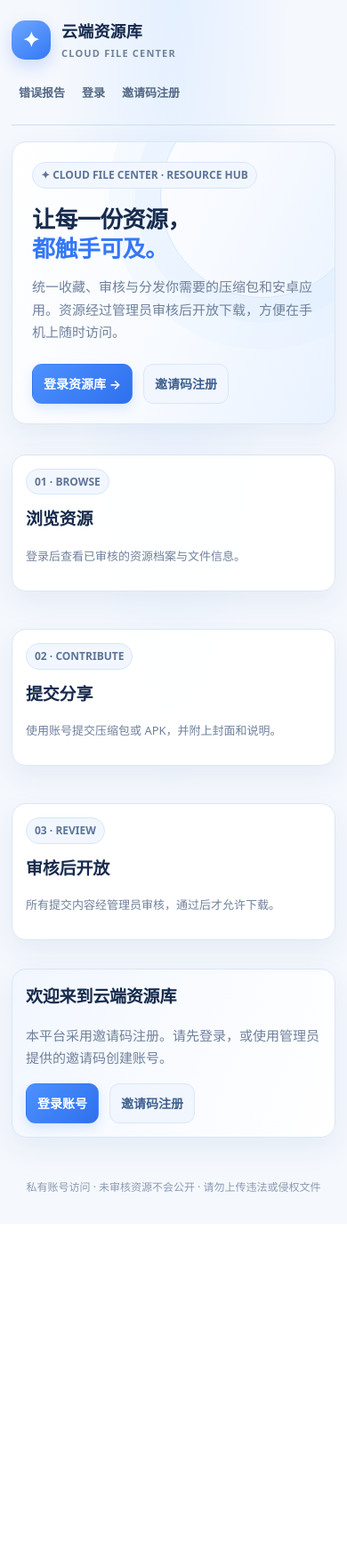
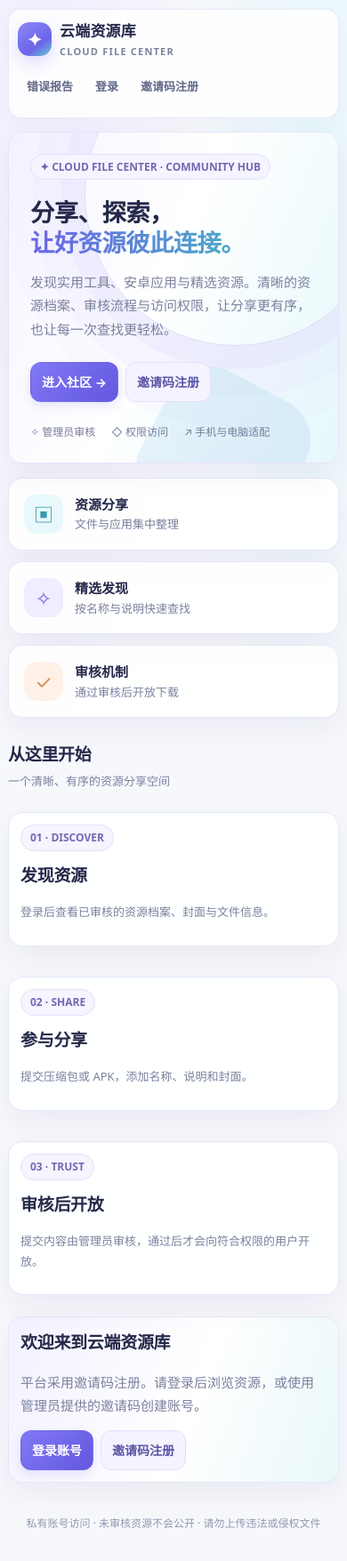
Before and after one commit to likejack759-gif/archive-cloud-platform, a FastAPI app: template app/templates/index.html in a window 390 px wide. Shown: the whole page at 89% size. Before the commit the page ends 1340 px from the top, so only its background shows below. Run offline with FastAPI, Linux system fonts and the light colour scheme; the template is opened without the code that fills it, so the values that code supplies are empty; parts of the project's set-up code (start-up, migrations or seed data) failed here and were passed over; some libraries are stand-ins or nearby versions.

Commit message:
Build final responsive community UI foundation
* Improve responsive community UI foundation

* Redesign community homepage for responsive layouts

* Keep resource action styles in shared responsive stylesheet

* Keep responsive styles centralized in base template

```diff
--- a/app/templates/base.html
+++ b/app/templates/base.html
@@ -5,57 +5,92 @@
 <meta name="theme-color" content="#f5f9ff">
 <title>{% block title %}云端资源库{% endblock %}</title>
 <style>
-:root{color-scheme:light;--bg:#f5f8fd;--panel:#fff;--line:#dce7f5;--text:#172b4d;--muted:#70819c;--accent:#3478f6;--accent-dark:#225bd0;--good:#16835d;--bad:#c53e52;--soft:#edf4ff;--shadow:0 12px 32px rgba(43,91,158,.08)}
+:root{color-scheme:light;--bg:#f7f8fc;--panel:#fff;--line:#e5e8f4;--text:#24294a;--muted:#7b819e;--accent:#6c63e8;--accent-dark:#5148c8;--good:#16835d;--bad:#c53e52;--soft:#f0efff;--cyan:#70d8dc;--shadow:0 12px 32px rgba(67,64,133,.07);--radius:20px}
 *{box-sizing:border-box}
-html{scroll-behavior:smooth}
-body{margin:0;background:radial-gradient(ellipse at 50% -10%,#e3efff 0,transparent 48%),var(--bg);color:var(--text);font:15px/1.65 system-ui,-apple-system,BlinkMacSystemFont,"Segoe UI","PingFang SC","Microsoft YaHei",sans-serif;min-height:100vh}
-a{color:var(--accent);text-decoration:none}a:hover{color:var(--accent-dark);text-decoration:none}
-.wrap{width:min(1180px,100%);margin:auto;padding:20px}
-header{display:flex;align-items:center;gap:18px;justify-content:space-between;border-bottom:1px solid rgba(202,219,241,.9);padding:8px 0 18px;margin-bottom:26px;flex-wrap:wrap}
-.brand{display:flex;gap:12px;align-items:center;font-weight:850;font-size:20px;color:var(--text);letter-spacing:.2px}
-.logo{display:grid;place-items:center;width:44px;height:44px;background:linear-gradient(145deg,#6da7ff,#3478f6);color:white;border-radius:15px;box-shadow:0 7px 18px rgba(52,120,246,.22);font-size:23px}
-nav{display:flex;gap:8px;align-items:center;flex-wrap:wrap}
-nav>a{font-size:14px;font-weight:650;color:#536985;padding:8px 11px;border-radius:10px}
-nav>a:hover{background:#eaf2ff;color:var(--accent)}
+html{scroll-behavior:smooth;scroll-padding-top:16px}
+body{margin:0;background:radial-gradient(ellipse at 12% 0%,#f0efff 0,transparent 35%),radial-gradient(ellipse at 90% 10%,#e8f8fb 0,transparent 30%),var(--bg);color:var(--text);font:15px/1.65 system-ui,-apple-system,BlinkMacSystemFont,"Segoe UI","PingFang SC","Microsoft YaHei",sans-serif;min-height:100vh}
+img,video,iframe{max-width:100%}
+a{color:var(--accent);text-decoration:none}a:hover{color:var(--accent-dark)}
+.wrap{width:min(1320px,100%);margin:auto;padding:24px clamp(14px,2.4vw,32px)}
+header{display:flex;align-items:center;gap:18px;justify-content:space-between;border:1px solid rgba(229,232,244,.9);background:rgba(255,255,255,.86);backdrop-filter:blur(16px);padding:12px 16px;margin:0 0 24px;border-radius:18px;flex-wrap:wrap;box-shadow:0 6px 22px rgba(67,64,133,.04)}
+.brand{display:flex;gap:12px;align-items:center;font-weight:850;font-size:20px;color:var(--text);letter-spacing:.2px;flex-shrink:0}
+.logo{display:grid;place-items:center;width:44px;height:44px;background:linear-gradient(145deg,#8d8af9,#6c63e8 65%,#65cbd6);color:white;border-radius:15px;box-shadow:0 7px 18px rgba(108,99,232,.22);font-size:23px}
+nav{display:flex;gap:5px;align-items:center;flex-wrap:wrap;min-width:0}
+nav>a{font-size:14px;font-weight:650;color:#626987;padding:9px 11px;border-radius:11px;white-space:nowrap}
+nav>a:hover,nav>a:focus-visible{background:#f0efff;color:var(--accent)}
 .muted{color:var(--muted)}
-.panel{background:rgba(255,255,255,.96);border:1px solid var(--line);border-radius:20px;padding:22px;margin:16px 0;box-shadow:var(--shadow)}
-h1{font-size:clamp(26px,4vw,38px);line-height:1.25;letter-spacing:-.6px;margin:10px 0 12px;font-weight:850}
-h2{font-size:21px;letter-spacing:-.2px;margin:0 0 14px}
-h3{font-size:17px}
-p{line-height:1.7}
-.row{display:flex;gap:12px;align-items:center;flex-wrap:wrap}.between{justify-content:space-between}
-.grid{display:grid;grid-template-columns:repeat(auto-fill,minmax(225px,1fr));gap:16px}
+.panel{background:rgba(255,255,255,.94);border:1px solid var(--line);border-radius:var(--radius);padding:clamp(16px,2.1vw,26px);margin:16px 0;box-shadow:var(--shadow);min-width:0}
+h1{font-size:clamp(27px,3.6vw,42px);line-height:1.22;letter-spacing:-.8px;margin:10px 0 12px;font-weight:850}
+h2{font-size:clamp(19px,2vw,23px);letter-spacing:-.3px;margin:0 0 14px}
+h3{font-size:17px;line-height:1.4}
+p{line-height:1.75}
+.row{display:flex;gap:12px;align-items:center;flex-wrap:wrap;min-width:0}.between{justify-content:space-between}
+.grid{display:grid;grid-template-columns:repeat(auto-fill,minmax(min(225px,100%),1fr));gap:16px;min-width:0}
 .resource{overflow:hidden;padding:0;transition:transform .18s ease,box-shadow .18s ease}
-.resource:hover{transform:translateY(-3px);box-shadow:0 16px 36px rgba(43,91,158,.13)}
-.cover{width:100%;aspect-ratio:4/3;object-fit:cover;background:linear-gradient(135deg,#edf4ff,#dceaff);display:block}
-.resource-body{padding:16px}
-.resource h3{margin:0 0 8px;overflow-wrap:anywhere;color:#203b63}
-.tag{display:inline-flex;align-items:center;border:1px solid #d7e6fb;background:#f2f7ff;padding:4px 9px;border-radius:999px;font-size:12px;color:#5d7598;font-weight:650}
-button,.btn{display:inline-flex;align-items:center;justify-content:center;gap:7px;border:1px solid transparent;border-radius:11px;padding:11px 16px;background:linear-gradient(135deg,#4c91ff,#2e70ed);color:white;font-weight:750;cursor:pointer;font-size:14px;box-shadow:0 5px 12px rgba(52,120,246,.15);transition:filter .15s,transform .15s}
+.resource:hover{transform:translateY(-3px);box-shadow:0 16px 36px rgba(67,64,133,.12)}
+.resource-actions{display:grid;grid-template-columns:1fr 1fr;gap:8px}
+.cover{width:100%;aspect-ratio:4/3;object-fit:cover;background:linear-gradient(135deg,#f0efff,#e0f5f7);display:block}
+.resource-body{padding:16px;min-width:0}
+.resource h3{margin:0 0 8px;overflow-wrap:anywhere;color:#34375f}
+.tag{display:inline-flex;align-items:center;border:1px solid #e2e1fb;background:#f5f4ff;padding:4px 10px;border-radius:999px;font-size:12px;color:#716ab2;font-weight:700;max-width:100%;overflow-wrap:anywhere}
+button,.btn{display:inline-flex;align-items:center;justify-content:center;gap:7px;border:1px solid transparent;border-radius:12px;padding:11px 16px;background:linear-gradient(135deg,#8178f5,#6358df);color:white;font-weight:750;cursor:pointer;font-size:14px;box-shadow:0 5px 12px rgba(108,99,232,.15);transition:filter .15s,transform .15s;min-height:42px;max-width:100%;text-align:center}
 button:hover,.btn:hover{filter:brightness(1.04);transform:translateY(-1px);text-decoration:none;color:white}
-.secondary{background:#f1f6ff;border-color:#dbe7f7;color:#3f608e;box-shadow:none}
-.secondary:hover{color:#245ec5;background:#e8f1ff}
+.secondary{background:#f4f3ff;border-color:#e3e1fb;color:#5b56a5;box-shadow:none}
+.secondary:hover{color:#4840b4;background:#eeedff}
 .danger{background:#c94b5c;box-shadow:none}.good{background:#16835d;box-shadow:none}
-input,textarea,select{width:100%;padding:12px 14px;background:#fbfdff;border:1px solid #d5e1f1;border-radius:11px;color:var(--text);font:inherit;margin:6px 0 15px;outline:none;transition:border-color .15s,box-shadow .15s}
-input:focus,textarea:focus,select:focus{border-color:#78a9ff;box-shadow:0 0 0 3px rgba(52,120,246,.12)}
-input::placeholder,textarea::placeholder{color:#9aaac0}
-label{font-size:14px;color:#526985;font-weight:650}
+input,textarea,select{width:100%;min-width:0;padding:12px 14px;background:#fdfdff;border:1px solid #e0e3f0;border-radius:12px;color:var(--text);font:inherit;margin:6px 0 15px;outline:none;transition:border-color .15s,box-shadow .15s}
+input:focus,textarea:focus,select:focus{border-color:#9992f6;box-shadow:0 0 0 3px rgba(108,99,232,.12)}
+input::placeholder,textarea::placeholder{color:#a0a5bd}
+label{font-size:14px;color:#5e6485;font-weight:650}
 textarea{min-height:100px;resize:vertical}
-form.inline{display:inline-flex;gap:6px;align-items:center;margin:0}
+form.inline{display:inline-flex;gap:6px;align-items:center;margin:0;max-width:100%}
 form.inline button{padding:8px 11px}
-.notice{padding:13px 15px;border:1px solid #bfe8d7;border-radius:12px;background:#effbf5;color:#176d50;margin:12px 0}
+.notice{padding:13px 15px;border:1px solid #bfe8d7;border-radius:12px;background:#effbf5;color:#176d50;margin:12px 0;overflow-wrap:anywhere}
 .error{border-color:#f1c4cb;background:#fff2f3;color:#a92e43}
-.empty{padding:36px 20px;text-align:center;color:var(--muted);background:#fbfdff;border:1px dashed #cbdcf1;border-radius:16px}
+.empty{padding:36px 20px;text-align:center;color:var(--muted);background:#fcfcff;border:1px dashed #d6d7ed;border-radius:16px}
 table{width:100%;border-collapse:collapse;font-size:14px;background:#fff}
-th,td{text-align:left;border-bottom:1px solid #e7eef8;padding:12px;vertical-align:top}
-th{color:#7185a1;background:#f7faff;font-weight:750;white-space:nowrap}
-tbody tr:hover{background:#f9fbff}
-.table-wrap{overflow:auto;border-radius:12px}
+th,td{text-align:left;border-bottom:1px solid #ececf6;padding:12px;vertical-align:top;overflow-wrap:anywhere}
+th{color:#7b819e;background:#fafaff;font-weight:750;white-space:nowrap}
+tbody tr:hover{background:#fcfbff}
+.table-wrap{overflow:auto;max-width:100%;border-radius:12px;-webkit-overflow-scrolling:touch}
 .small{font-size:13px}
-code{background:#eef4ff;color:#315c9f;padding:3px 6px;border-radius:6px}
-.footer{padding:30px 0 18px;color:#8a9ab1;font-size:12px;text-align:center}
-@media(max-width:640px){.wrap{padding:13px}header{align-items:flex-start;margin-bottom:18px}.brand{font-size:18px}nav{gap:3px}nav>a{padding:7px 8px;font-size:13px}.grid{grid-template-columns:repeat(2,minmax(0,1fr));gap:10px}.resource-body{padding:11px}.resource h3{font-size:15px}.panel{padding:15px;border-radius:16px}h2{font-size:19px}.cover{aspect-ratio:3/2}button,.btn{padding:10px 12px}}
-@media(max-width:380px){.grid{grid-template-columns:1fr}.cover{aspect-ratio:16/9}}
+code{background:#f0efff;color:#5a52b9;padding:3px 6px;border-radius:6px;overflow-wrap:anywhere}
+pre{max-width:100%;overflow:auto;border-radius:14px}
+.footer{padding:30px 0 18px;color:#9297af;font-size:12px;text-align:center}
+:focus-visible{outline:3px solid rgba(108,99,232,.35);outline-offset:2px}
+@media(min-width:1100px){.grid{grid-template-columns:repeat(auto-fill,minmax(240px,1fr))}}
+@media(max-width:900px){.wrap{padding:16px}header{gap:12px}.brand{font-size:18px}nav{flex:1;justify-content:flex-end}nav>a{padding:8px 9px}.panel{border-radius:17px}}
+@media(max-width:640px){
+ .wrap{padding:10px 12px 20px}
+ header{display:flex;align-items:center;gap:10px;margin-bottom:15px;padding:10px;border-radius:15px}
+ .brand{font-size:17px;gap:9px}.logo{width:38px;height:38px;border-radius:13px;font-size:20px}
+ header>nav{flex:0 0 100%;width:100%;justify-content:flex-start;flex-wrap:nowrap;overflow-x:auto;overflow-y:hidden;padding:2px 0 5px;scrollbar-width:thin;-webkit-overflow-scrolling:touch}
+ nav>a{font-size:13px;padding:8px 10px;flex:0 0 auto}
+ nav form.inline{flex:0 0 auto}
+ .panel{padding:15px;margin:12px 0;border-radius:16px}
+ h1{font-size:clamp(25px,7vw,32px);letter-spacing:-.5px}
+ h2{font-size:19px}
+ .grid{grid-template-columns:repeat(2,minmax(0,1fr));gap:10px}
+ .resource-body{padding:11px}
+ .resource-actions{gap:6px}
+ .resource h3{font-size:14px}
+ .cover{aspect-ratio:3/2}
+ .row{gap:8px}
+ button,.btn{padding:10px 12px;min-height:42px}
+ form.inline button{min-height:38px}
+ table{font-size:13px}
+ th,td{padding:9px}
+ .footer{padding:24px 8px 12px}
+}
+@media(max-width:390px){
+ .wrap{padding-inline:9px}
+ .grid{grid-template-columns:minmax(0,1fr)}
+ .resource-actions{grid-template-columns:1fr}
+ .cover{aspect-ratio:16/9}
+ .panel{padding:13px}
+ .row>.btn,.row>button{max-width:100%}
+}
+@media(hover:none){.resource:hover{transform:none;box-shadow:var(--shadow)}}
 @media(prefers-reduced-motion:reduce){*{scroll-behavior:auto!important;transition:none!important}}
 </style>
 </head><body><div class="wrap">
--- a/app/templates/index.html
+++ b/app/templates/index.html
@@ -1,28 +1,36 @@
 {% extends "base.html" %}{% block title %}资源首页 · 云端资源库{% endblock %}{% block content %}
-<section class="panel" style="position:relative;overflow:hidden;padding:clamp(22px,5vw,48px);background:linear-gradient(115deg,#fff 0%,#f7faff 56%,#e8f2ff 100%);">
-  <div style="position:absolute;right:-34px;top:-55px;width:230px;height:230px;border:1px solid #d5e6ff;border-radius:50%;box-shadow:0 0 0 28px rgba(220,235,255,.35),0 0 0 58px rgba(220,235,255,.22);pointer-events:none"></div>
+<section class="panel community-hero" style="position:relative;overflow:hidden;padding:clamp(24px,5vw,58px);background:linear-gradient(112deg,#f5f4ff 0%,#fff 46%,#e5f8fb 100%);border-color:#e6e4fb;">
+  <div aria-hidden="true" style="position:absolute;right:-55px;top:-100px;width:340px;height:340px;border:1px solid #dcdafa;border-radius:50%;box-shadow:0 0 0 26px rgba(220,218,250,.3),0 0 0 58px rgba(220,218,250,.18),0 0 0 92px rgba(220,218,250,.1);pointer-events:none"></div>
+  <div aria-hidden="true" style="position:absolute;right:12%;bottom:-75px;width:170px;height:170px;border-radius:48px;transform:rotate(28deg);background:linear-gradient(135deg,rgba(116,211,219,.18),rgba(129,120,245,.14));pointer-events:none"></div>
   <div style="position:relative;max-width:760px">
-    <div class="tag">✦ CLOUD FILE CENTER · RESOURCE HUB</div>
-    <h1 style="margin-top:18px">让每一份资源，<br><span style="color:#3478f6">都触手可及。</span></h1>
-    <p class="muted" style="max-width:570px;margin-bottom:22px">统一收藏、审核与分发你需要的压缩包和安卓应用。资源经过管理员审核后开放下载，方便在手机上随时访问。</p>
-    <div class="row">{% if user %}<a class="btn" href="/submit">＋ 提交新资源</a><a class="btn secondary" href="/my-resources">查看个人中心</a>{% else %}<a class="btn" href="/login">登录资源库 →</a><a class="btn secondary" href="/register">邀请码注册</a>{% endif %}</div>
+    <div class="tag">✦ CLOUD FILE CENTER · COMMUNITY HUB</div>
+    <h1 style="margin-top:20px">分享、探索，<br><span style="background:linear-gradient(90deg,#6c63e8,#4aaec5);background-clip:text;-webkit-background-clip:text;color:transparent">让好资源彼此连接。</span></h1>
+    <p class="muted" style="max-width:590px;margin-bottom:24px">发现实用工具、安卓应用与精选资源。清晰的资源档案、审核流程与访问权限，让分享更有序，也让每一次查找更轻松。</p>
+    <div class="row">{% if user %}<a class="btn" href="/submit">＋ 分享一份资源</a><a class="btn secondary" href="/my-resources">我的资源</a>{% else %}<a class="btn" href="/login">进入社区 →</a><a class="btn secondary" href="/register">邀请码注册</a>{% endif %}</div>
+    <div class="row" style="margin-top:24px;gap:18px;color:#777b9a;font-size:12px"><span>✧ 管理员审核</span><span>◇ 权限访问</span><span>↗ 手机与电脑适配</span></div>
   </div>
+</section>
+<section class="grid" style="grid-template-columns:repeat(auto-fit,minmax(min(220px,100%),1fr));gap:12px;margin:16px 0 22px">
+  <article class="panel" style="margin:0;padding:17px;display:flex;align-items:center;gap:13px"><div style="display:grid;place-items:center;flex:0 0 44px;height:44px;border-radius:14px;background:#e8f8fb;color:#3999ad;font-size:22px">▣</div><div><strong>资源分享</strong><div class="muted small">文件与应用集中整理</div></div></article>
+  <article class="panel" style="margin:0;padding:17px;display:flex;align-items:center;gap:13px"><div style="display:grid;place-items:center;flex:0 0 44px;height:44px;border-radius:14px;background:#efedff;color:#7166e8;font-size:22px">✧</div><div><strong>精选发现</strong><div class="muted small">按名称与说明快速查找</div></div></article>
+  <article class="panel" style="margin:0;padding:17px;display:flex;align-items:center;gap:13px"><div style="display:grid;place-items:center;flex:0 0 44px;height:44px;border-radius:14px;background:#fff0e8;color:#d88953;font-size:22px">✓</div><div><strong>审核机制</strong><div class="muted small">通过审核后开放下载</div></div></article>
 </section>
 {% if user %}
 <section class="panel">
-  <div class="row between"><div><h2 style="margin-bottom:3px">搜索资源</h2><div class="muted small">按资源名称或说明快速查找</div></div><span class="tag">资源探索</span></div>
-  <form method="get" action="/" class="row" style="margin-top:10px"><div style="flex:1;min-width:180px"><input name="q" value="{{ q }}" placeholder="输入资源名称或关键词…" style="margin-bottom:0"></div><button type="submit">搜索资源</button>{% if q %}<a class="btn secondary" href="/">清除</a>{% endif %}</form>
+  <div class="row between"><div><h2 style="margin-bottom:3px">探索资源</h2><div class="muted small">按资源名称、文件名或说明查找</div></div><span class="tag">资源搜索</span></div>
+  <form method="get" action="/" class="row" style="margin-top:10px"><div style="flex:1;min-width:min(220px,100%)"><input name="q" value="{{ q }}" placeholder="搜索资源、工具或关键词…" style="margin-bottom:0"></div><button type="submit">搜索资源</button>{% if q %}<a class="btn secondary" href="/">清除</a>{% endif %}</form>
 </section>
-<h2 style="margin:28px 0 14px">资源库 <span class="tag">{{ items|length }} 项已审核</span></h2>
+<div class="row between" style="margin:26px 0 12px"><div><h2 style="margin-bottom:3px">社区资源库</h2><div class="muted small">浏览已审核并可访问的资源</div></div><span class="tag">{{ items|length }} 项资源</span></div>
 {% if items %}<div class="grid">{% for r in items %}<article class="panel resource">
-{% if r.cover_filename %}<img class="cover" src="/covers/{{ r.cover_filename }}" alt="{{ r.name }} 封面" loading="lazy">{% else %}<div class="cover" style="display:grid;place-items:center;color:#7da3dc;font-size:44px">✦</div>{% endif %}
-<div class="resource-body"><div class="tag" style="margin-bottom:9px">资源档案</div><h3><a href="/resource/{{ r.id }}" style="color:inherit">{{ r.name }}</a></h3><p class="muted small" style="margin:0 0 10px;overflow-wrap:anywhere">{{ r.original_filename }}</p>{% if r.description %}<p class="small" style="color:#60738e;margin:10px 0 14px;overflow-wrap:anywhere">{{ r.description }}</p>{% endif %}<div class="row"><span class="tag">{{ "%.1f"|format(r.size_bytes/1048576) }} MB</span><span class="tag">↓ {{ r.downloads }} 次</span></div><p class="muted small" style="margin:12px 0">分享者：{{ r.owner_name }}</p><div class="row" style="display:grid;grid-template-columns:1fr 1fr"><a class="btn secondary" href="/resource/{{ r.id }}">查看详情</a><a class="btn" href="/download/{{ r.id }}">↓ 下载</a></div></div></article>{% endfor %}</div>
-{% else %}<div class="empty"><div style="font-size:30px;margin-bottom:8px;color:#8eb4f0">✦</div>{% if q %}没有找到匹配“{{ q }}”的资源。{% else %}资源库正在等待第一份已审核资源。{% endif %}<p class="small">管理员批准用户提交的资源后，会在这里展示。</p></div>{% endif %}
+{% if r.cover_filename %}<img class="cover" src="/covers/{{ r.cover_filename }}" alt="{{ r.name }} 封面" loading="lazy">{% else %}<div class="cover" style="display:grid;place-items:center;color:#8d87ed;font-size:44px">✦</div>{% endif %}
+<div class="resource-body"><div class="tag" style="margin-bottom:9px">资源档案</div><h3><a href="/resource/{{ r.id }}" style="color:inherit">{{ r.name }}</a></h3><p class="muted small" style="margin:0 0 10px;overflow-wrap:anywhere">{{ r.original_filename }}</p>{% if r.description %}<p class="small" style="color:#707694;margin:10px 0 14px;overflow-wrap:anywhere">{{ r.description }}</p>{% endif %}<div class="row"><span class="tag">{{ "%.1f"|format(r.size_bytes/1048576) }} MB</span><span class="tag">↓ {{ r.downloads }} 次</span></div><p class="muted small" style="margin:12px 0">分享者：{{ r.owner_name }}</p><div class="resource-actions"><a class="btn secondary" href="/resource/{{ r.id }}">查看详情</a><a class="btn" href="/download/{{ r.id }}">↓ 下载</a></div></div></article>{% endfor %}</div>
+{% else %}<div class="empty"><div style="font-size:32px;margin-bottom:8px;color:#8d87ed">✦</div>{% if q %}没有找到匹配“{{ q }}”的资源。{% else %}这里正在等待第一份已审核资源。{% endif %}<p class="small">管理员批准用户提交的资源后，会在这里展示。</p></div>{% endif %}
 {% else %}
-<section class="grid" style="grid-template-columns:repeat(auto-fit,minmax(210px,1fr));margin-top:18px">
-<article class="panel"><div class="tag">01 · BROWSE</div><h2 style="margin-top:12px">浏览资源</h2><p class="muted small">登录后查看已审核的资源档案与文件信息。</p></article>
-<article class="panel"><div class="tag">02 · CONTRIBUTE</div><h2 style="margin-top:12px">提交分享</h2><p class="muted small">使用账号提交压缩包或 APK，并附上封面和说明。</p></article>
-<article class="panel"><div class="tag">03 · REVIEW</div><h2 style="margin-top:12px">审核后开放</h2><p class="muted small">所有提交内容经管理员审核，通过后才允许下载。</p></article>
+<div class="row between" style="margin:26px 0 12px"><div><h2 style="margin-bottom:3px">从这里开始</h2><div class="muted small">一个清晰、有序的资源分享空间</div></div></div>
+<section class="grid" style="grid-template-columns:repeat(auto-fit,minmax(min(210px,100%),1fr));margin-top:10px">
+<article class="panel"><div class="tag">01 · DISCOVER</div><h2 style="margin-top:12px">发现资源</h2><p class="muted small">登录后查看已审核的资源档案、封面与文件信息。</p></article>
+<article class="panel"><div class="tag">02 · SHARE</div><h2 style="margin-top:12px">参与分享</h2><p class="muted small">提交压缩包或 APK，添加名称、说明和封面。</p></article>
+<article class="panel"><div class="tag">03 · TRUST</div><h2 style="margin-top:12px">审核后开放</h2><p class="muted small">提交内容由管理员审核，通过后才会向符合权限的用户开放。</p></article>
 </section>
-<div class="panel" style="background:linear-gradient(110deg,#f2f7ff,#fff);"><h2>欢迎来到云端资源库</h2><p class="muted">本平台采用邀请码注册。请先登录，或使用管理员提供的邀请码创建账号。</p><div class="row"><a class="btn" href="/login">登录账号</a><a class="btn secondary" href="/register">邀请码注册</a></div></div>
+<div class="panel" style="background:linear-gradient(110deg,#f3f1ff,#fff 55%,#e9f8fa);"><h2>欢迎来到云端资源库</h2><p class="muted">平台采用邀请码注册。请登录后浏览资源，或使用管理员提供的邀请码创建账号。</p><div class="row"><a class="btn" href="/login">登录账号</a><a class="btn secondary" href="/register">邀请码注册</a></div></div>
 {% endif %}{% endblock %}
```
